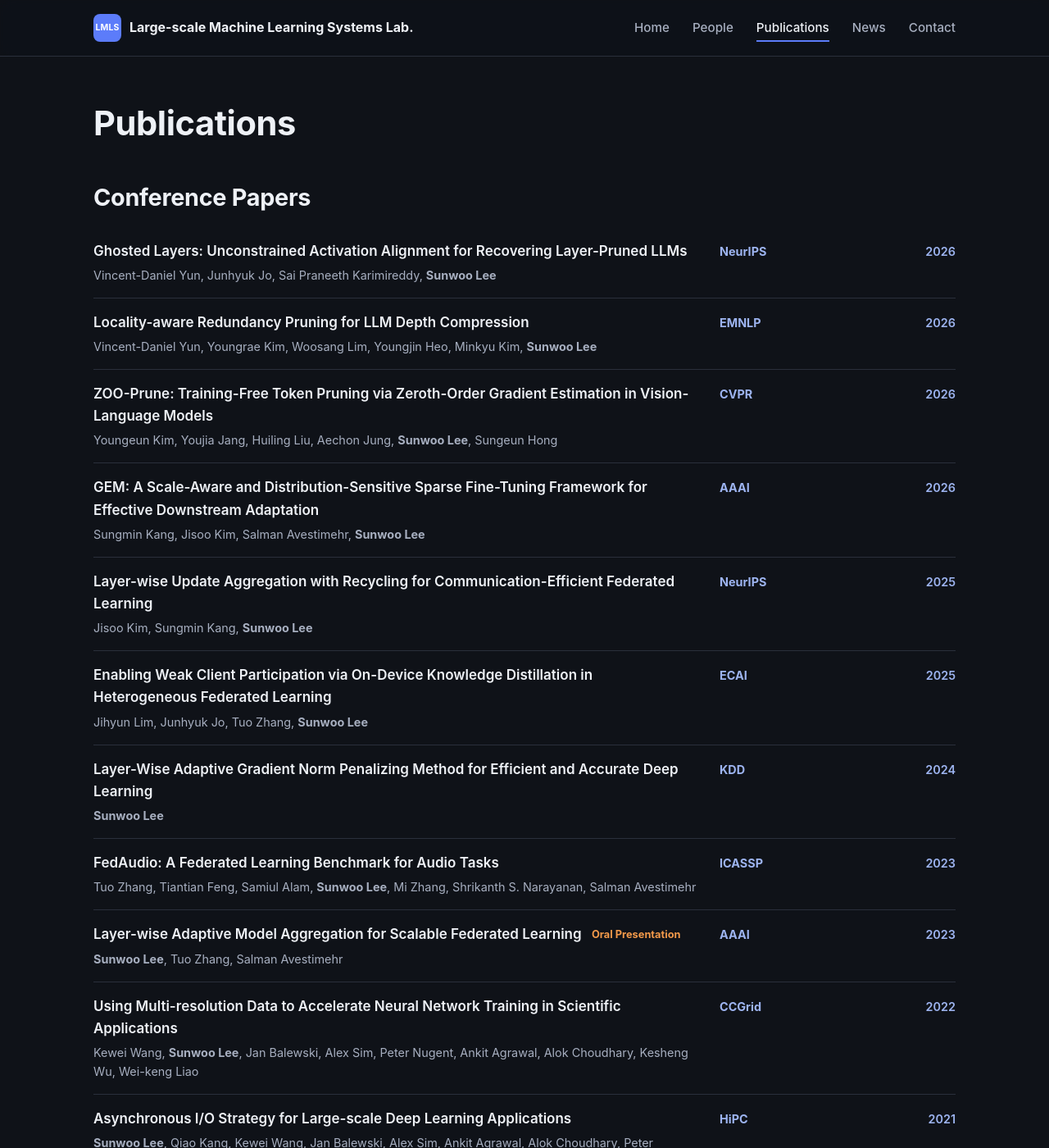
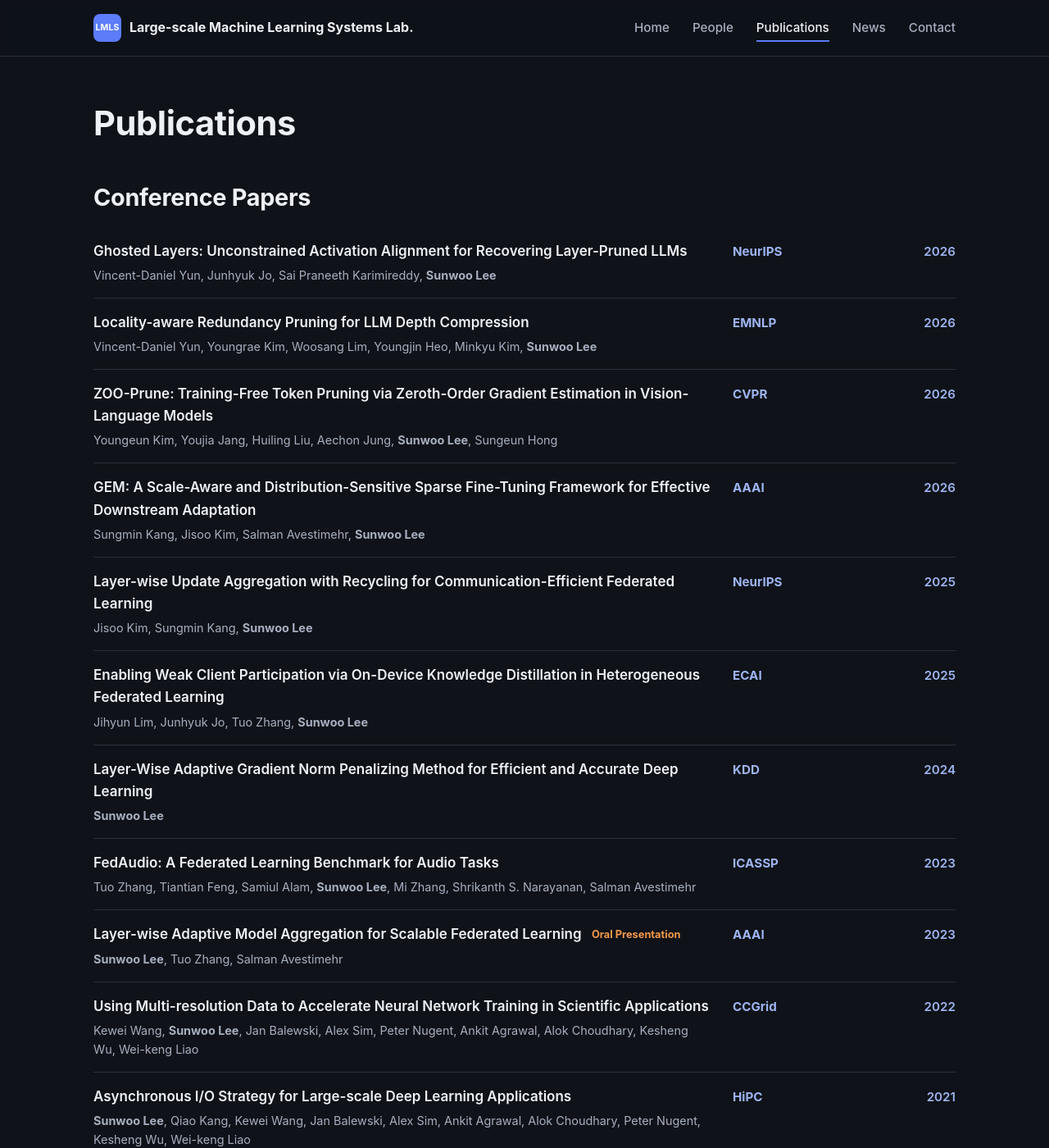
Before and after one commit to LMLS-Lab/lmls-lab.github.io, a Jekyll site: the page built from publications.md, in a window 1280 px wide and 1400 px high. Shown: the whole window at 82% size. Built offline with Jekyll 4.4.1, drawn with Linux system fonts in a browser that asks for light colours.

Commit message:
Updated.

```diff
--- a/assets/css/style.scss
+++ b/assets/css/style.scss
@@ -588,7 +588,7 @@ img { max-width: 100%; display: block; }
 /* Publications page: body | venue | year */
 .publication-list .publication-list__item {
   display: grid;
-  grid-template-columns: minmax(0, 1fr) 13rem 3.5rem;
+  grid-template-columns: minmax(0, 1fr) 12rem 3.5rem;
   column-gap: 1.5rem;
   align-items: baseline;
 }
@@ -599,13 +599,13 @@ img { max-width: 100%; display: block; }
   overflow-wrap: anywhere;
   line-height: 1.4;
   text-align: left;
-  font-size: 0.9rem;
+  font-size: 0.95rem;
 }
 
 .publication-list__item > .publication-list__year {
   white-space: nowrap;
   text-align: right;
-  font-size: 0.9rem;
+  font-size: 0.95rem;
 }
 
 /* Stack on narrow screens: venue and year go below the authors */
```
